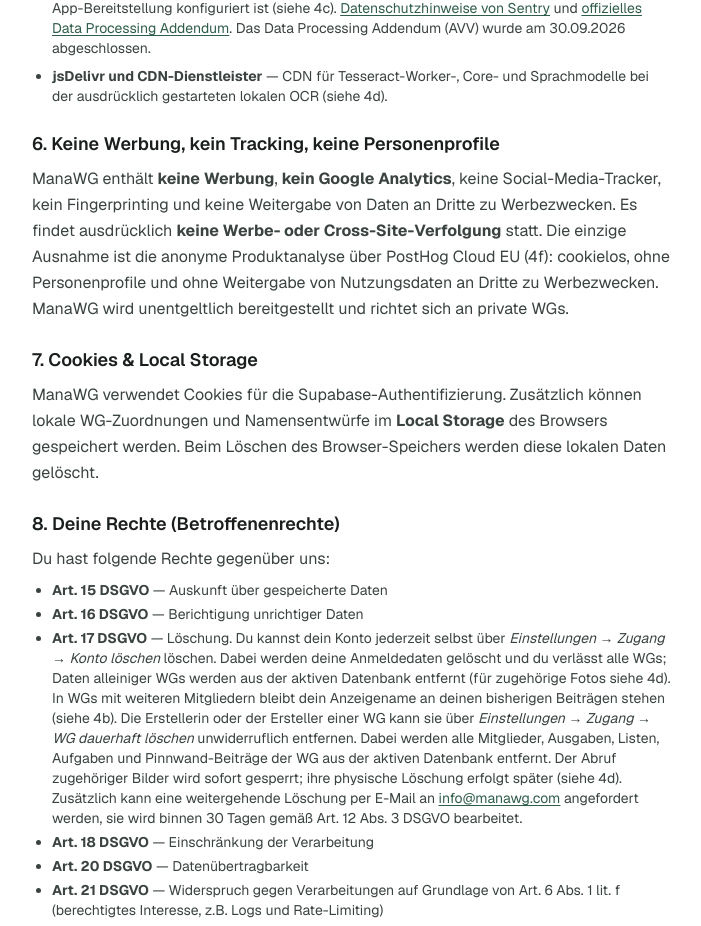
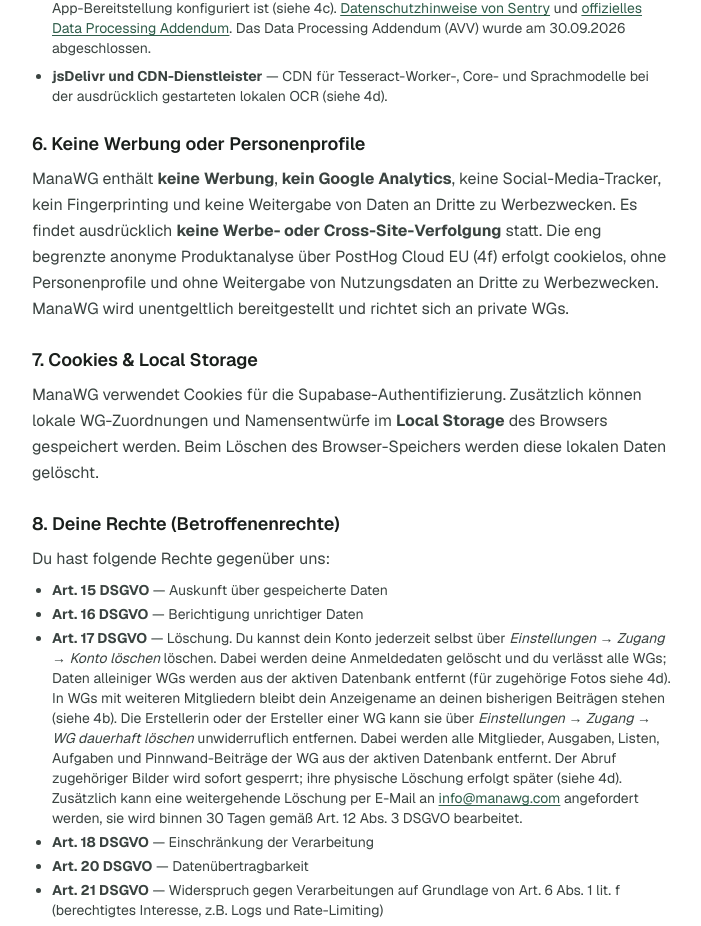
Before and after one commit to Abuarchiv/manawg-landing, a Next.js app: page /datenschutz in a window 1280 px wide. Shown: the part 3632-4558 px from the top of the page, without its empty margins (288-989 px from the left). Built offline with nearby package versions, Linux system fonts and the light colour scheme; no server answers.

Commit message:
fix: clarify privacy section tracking wording

```diff
--- a/src/app/datenschutz/page.tsx
+++ b/src/app/datenschutz/page.tsx
@@ -376,14 +376,14 @@
 					{/* 6. Keine Werbung, kein Tracking */}
 					<section>
 						<h2 className="text-lg font-semibold text-[var(--text-1)] mb-2">
-							6. Keine Werbung, kein Tracking, keine Personenprofile
+							6. Keine Werbung oder Personenprofile
 						</h2>
 						<p>
 							ManaWG enthält <strong>keine Werbung</strong>, <strong>kein Google Analytics</strong>,
 							keine Social-Media-Tracker, kein Fingerprinting und keine Weitergabe von Daten an
 							Dritte zu Werbezwecken. Es findet ausdrücklich{' '}
-							<strong>keine Werbe- oder Cross-Site-Verfolgung</strong> statt. Die einzige Ausnahme
-							ist die anonyme Produktanalyse über PostHog Cloud EU (4f): cookielos, ohne
+							<strong>keine Werbe- oder Cross-Site-Verfolgung</strong> statt. Die eng begrenzte
+							anonyme Produktanalyse über PostHog Cloud EU (4f) erfolgt cookielos, ohne
 							Personenprofile und ohne Weitergabe von Nutzungsdaten an Dritte zu Werbezwecken.
 							ManaWG wird unentgeltlich bereitgestellt und richtet sich an private WGs.
 						</p>
```
